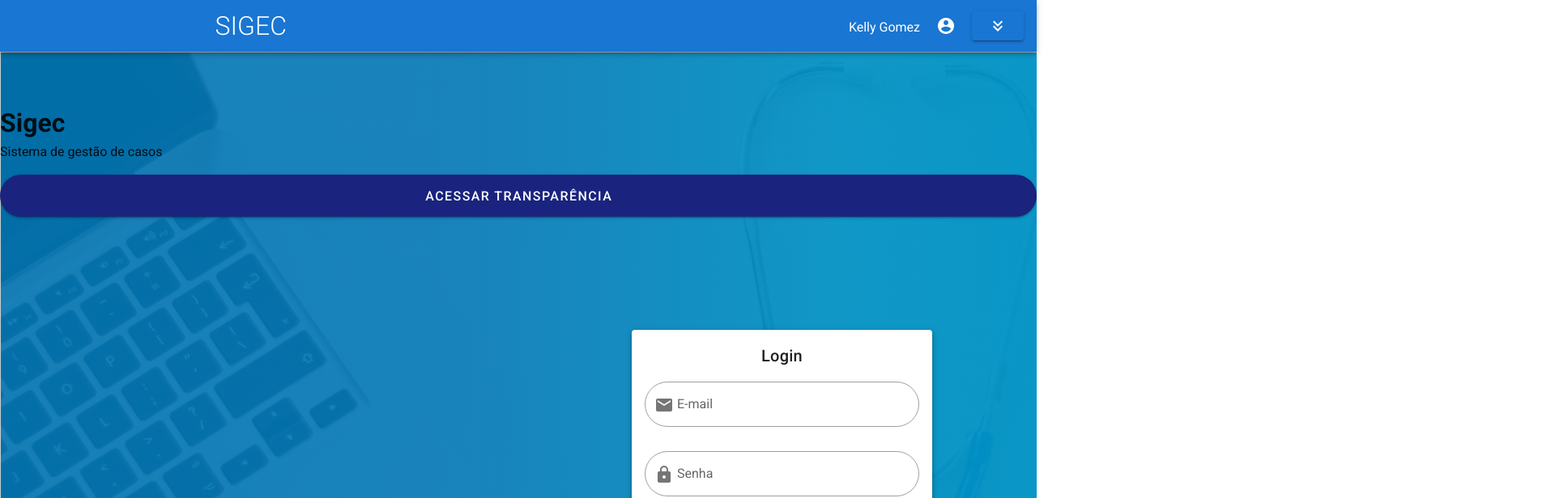
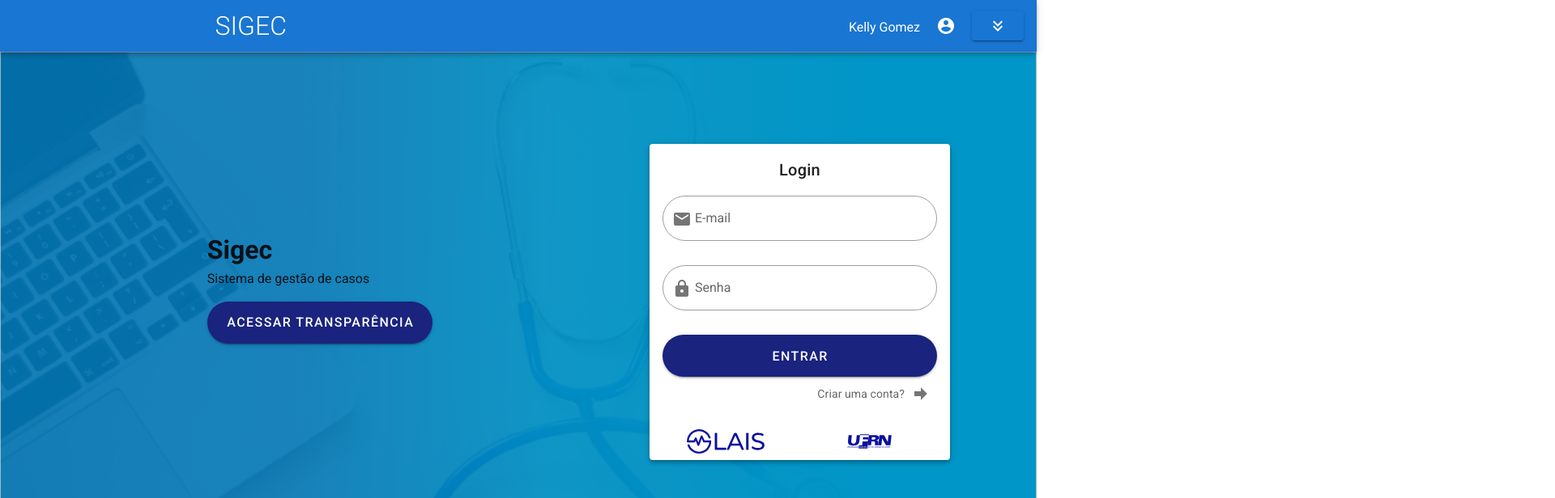
Before and after one commit to Tads98/SIGEC, a Vue app in the folder sigec/: page / in a window 1280 px wide. Shown: the top 616 px of the page at 81% size, 1920 px wide, since content can reach past the window. Built offline with nearby package versions, Linux system fonts and the light colour scheme.

Commit message:
corrigindo orientacao de linhas e colunas para descricao e campos de formulario

```diff
--- a/sigec/src/views/login.vue
+++ b/sigec/src/views/login.vue
@@ -1,7 +1,10 @@
 <template>
-  <v-app>
-    <v-main>
-      <div>
+  <div class="sheet">
+    <v-container>
+      <v-row>
+        <v-col>
+          <v-row>
+            <div class="mx-auto">
               <h1>Sigec</h1>
               <p color="white">Sistema de gestão de casos</p>
               <v-btn
@@ -12,11 +15,11 @@
                 w-25
                 block
                 dark
-                    >Acessar Transparência</v-btn
-                  >
+                >Acessar Transparência
+              </v-btn>
             </div>
-      <v-container style="margin-top: 10%; margin-left: 60%">
-        <v-row>
+          </v-row>
+        </v-col>
         <v-col lg="4">
           <v-card elevation="4">
             <v-card-title class="justify-center">Login</v-card-title>
@@ -77,8 +80,7 @@
         </v-col>
       </v-row>
     </v-container>
-    </v-main>
-  </v-app>
+  </div>
 </template>
 
 <script>
@@ -125,7 +127,21 @@ export default {
 </script>
 
 <style scoped>
-main {
+.sheet {
+  height: 100vh;
+  overflow: hidden;
   background-image: url("../assets/background.png");
+  background-position: top;
+  background-repeat: no-repeat;
+  background-size: cover;
+}
+
+.container{
+  margin-top: 8%;
+  margin-right: 20%;
+}
+
+.mx-auto{
+  margin-top: 15%;
 }
 </style>
```
Lines whose indentation alone changed are shown as unchanged.
